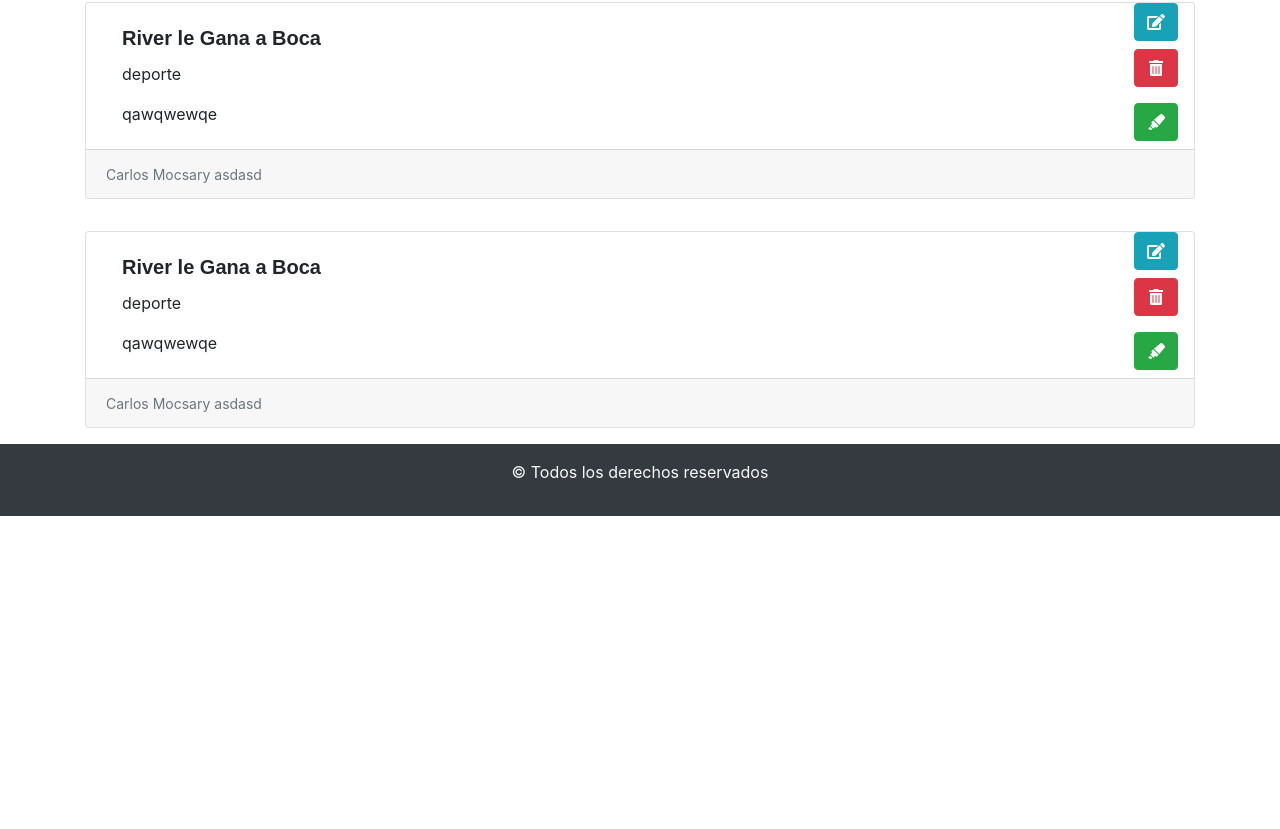
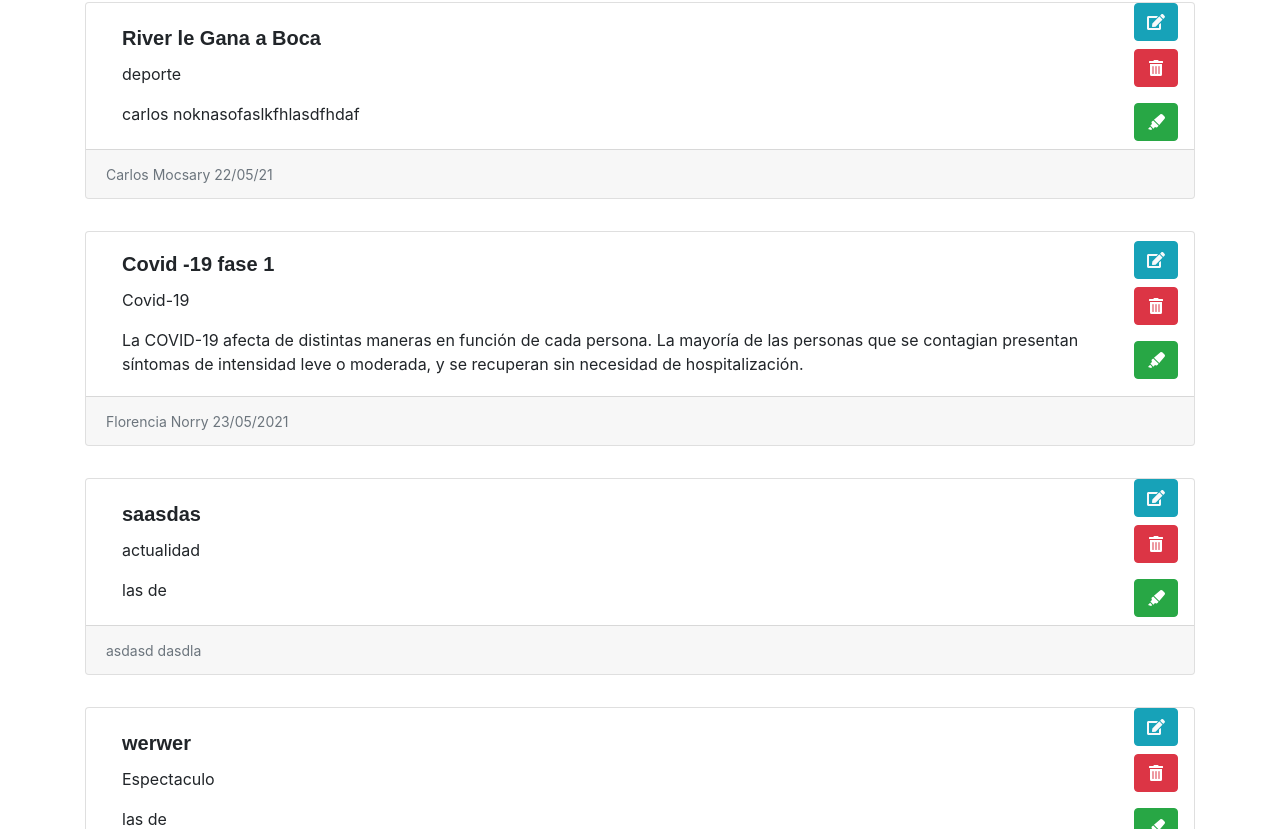
Before and after one commit to OttoCab/RollingNews, a React (Create React App) app: page /Noticias in a window 1280 px wide. Shown: the part 1291-2120 px from the top of the page. Before the commit the page ends 1807 px from the top, so only its background shows below. Built offline with nearby package versions, Linux system fonts and the light colour scheme; data requests are answered from the project's data file; a web font is replaced by a local one.

Commit message:
se termina la logica de los requerimientos solicitados

```diff
--- a/db.json
+++ b/db.json
@@ -29,21 +29,38 @@
     },
     {
       "categoriaNoticia": "deporte",
-      "idCategoriaNoticia": "1",
       "tituloNoticia": "River le Gana a Boca",
       "autorNoticia": "Carlos Mocsary",
-      "fechaNoticia": "asdasd",
-      "contenidoNoticia": "qawqwewqe",
+      "fechaNoticia": "22/05/21",
+      "contenidoNoticia": "carlos noknasofaslkfhlasdfhdaf",
       "id": 6
     },
     {
-      "categoriaNoticia": "deporte",
-      "idCategoriaNoticia": "1",
-      "tituloNoticia": "River le Gana a Boca",
-      "autorNoticia": "Carlos Mocsary",
-      "fechaNoticia": "asdasd",
-      "contenidoNoticia": "qawqwewqe",
-      "id": 7
+      "categoriaNoticia": "Covid-19",
+      "idCategoriaNoticia": "4",
+      "tituloNoticia": "Covid -19 fase 1",
+      "autorNoticia": "Florencia Norry",
+      "fechaNoticia": "23/05/2021",
+      "contenidoNoticia": "La COVID-19 afecta de distintas maneras en función de cada persona. La mayoría de las personas que se contagian presentan síntomas de intensidad leve o moderada, y se recuperan sin necesidad de hospitalización.",
+      "id": 8
+    },
+    {
+      "categoriaNoticia": "actualidad",
+      "idCategoriaNoticia": "2",
+      "tituloNoticia": "saasdas",
+      "autorNoticia": "asdasd",
+      "fechaNoticia": "dasdla",
+      "contenidoNoticia": "las de ",
+      "id": 9
+    },
+    {
+      "categoriaNoticia": "Espectaculo",
+      "idCategoriaNoticia": "3",
+      "tituloNoticia": "werwer",
+      "autorNoticia": "erewr",
+      "fechaNoticia": "werewr",
+      "contenidoNoticia": "las de ",
+      "id": 10
     }
   ],
   "Categorias": [
@@ -58,6 +75,10 @@
     {
       "nombreCategoria": "Espectaculo",
       "id": 3
+    },
+    {
+      "nombreCategoria": "Covid-19",
+      "id": 4
     }
   ]
 }
--- a/src/components/ADM/ListaNoticia.js
+++ b/src/components/ADM/ListaNoticia.js
@@ -1,38 +1,23 @@
-import React from "react";
+import React, { useEffect, useState } from "react";
 import { Container, InputGroup, FormControl } from "react-bootstrap";
 import ItemNoticia from "./ItemNoticia";
 
 const ListaNoticia = (props) => {
-  // const [buscar, setBuscar] = useState("");
   return (
     <Container>
       <h1 className="text-center my-4 fuente">Lista de Noticias</h1>
       <InputGroup className="my-3 w-25 fuente">
         <InputGroup.Prepend>
-          <InputGroup.Text
-            // onChange={(e) => {
-            //   setBuscar(e.target.value);
-            // }}
-          >
-            Buscar
-          </InputGroup.Text>
+          <InputGroup.Text>Buscar</InputGroup.Text>
         </InputGroup.Prepend>
         <FormControl
           placeholder="Ingrese una categoria"
+          // onChange={handleBuscador}
         />
       </InputGroup>
       <section className="row">
-        {props.noticias
-          // .filter((nota) => {
-          //   if (buscar === "") {
-          //     return nota;
-          //   } else if (
-          //     nota.categoriaNoticia.toLowerCase().includes(buscar.toLowerCase())
-          //   ) {
-          //     return nota;
-          //   }
-          // })
-          .map((nota, indice) => (
+        {
+          props.noticias.map((nota, indice) => (
             <ItemNoticia
               key={indice}
               dato={nota}
```
